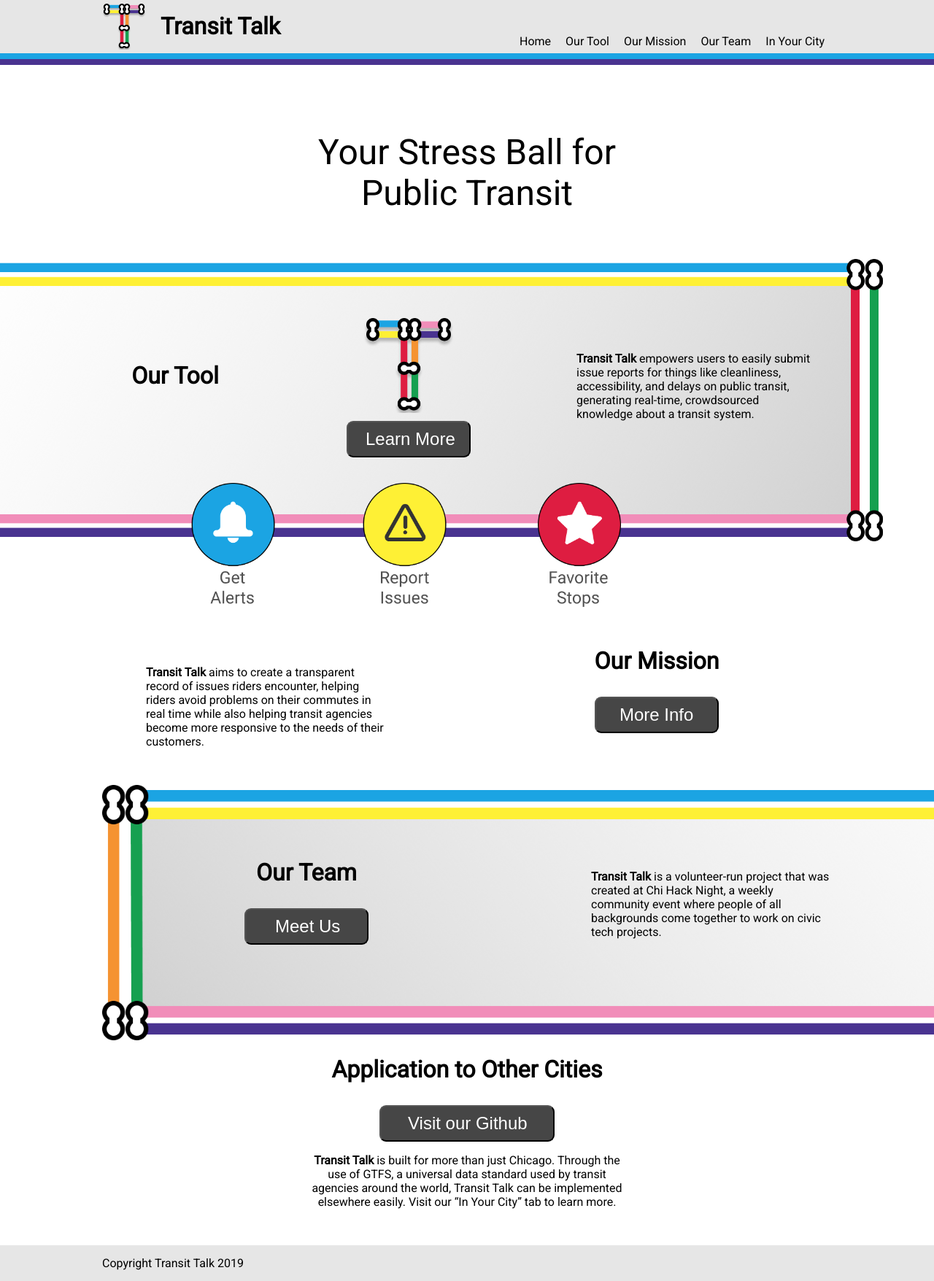
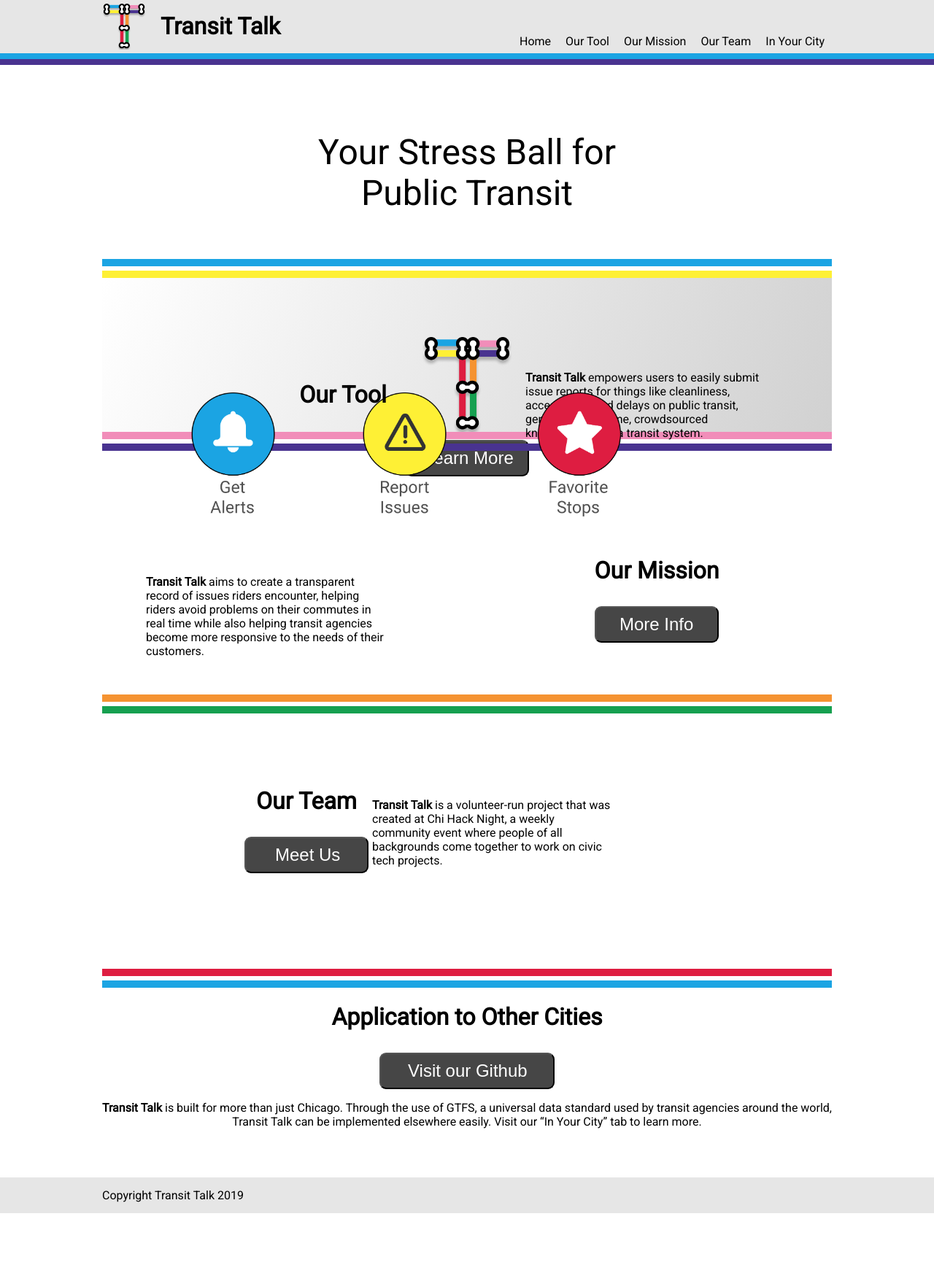
Before and after one commit to TransitTalk/CaravanTransit.github.io, a Jekyll site: the page built from index.html, in a window 1280 px wide. Shown: the whole page at 73% size. Built offline with Jekyll 4.4.1, drawn with Linux system fonts in a browser that asks for light colours; after the commit the page ends 1663 px from its top, so only the background shows below that.

Commit message:
redesigned div borders

```diff
--- a/_sass/main.scss
+++ b/_sass/main.scss
@@ -53,6 +53,8 @@ a.button {
 .hero-banner {
   padding-top: 30px;
   padding-bottom: 30px;
+  margin-bottom: 6px;
+  border-bottom: 10px solid #1BA4E3;
   h1 {
     font-style: normal;
     font-weight: 500;
@@ -72,8 +74,14 @@ a.button {
 .page-content {
     @extend %content-width;
 }
+
 .section-1 {
-  height: 387px;
+  background: linear-gradient(292.39deg, #D1D1D1 0%, rgba(231, 231, 231, 0) 100%);
+  border-top: 10px solid #FEF035;
+  border-bottom: 10px solid #F18DB9;
+  margin-bottom: 6px;
+
+
   .h1-left {
     display: inline-block;
     width: 280px;
@@ -115,25 +123,17 @@ a.button {
     margin: 120px 160px 0px 0px
   }
 }
-.bkgd-1 {
-  background-image: url(/assets/images/mobile-partition-left.png);
-  @media (min-width: 501px) {
-    background-image: url(/assets/images/partition-left.png);
-  }
-  background-size: cover;
-  background-repeat: no-repeat;
-  width: 130%;
-  margin-left: -230px;
-
-}
 
 .three-buttons {
+  border-top: 10px solid #493390;
   .features-img {
     height: 170px;
     margin: -80px 0px 0px 120px;
   }
 }
 .section-2 {
+  border-bottom: 10px solid #F59331;
+  margin-bottom: 6px;
   height: 240px;
   .h1-right {
     display: inline-block;
@@ -164,6 +164,9 @@ a.button {
   }
 }
 .section-3 {
+  border-top: 10px solid #16A050;
+  border-bottom: 10px solid #DE1D41;
+  margin-bottom: 6px;
   height: 350px;
   .h1-left {
     display: inline-block;
@@ -199,20 +202,10 @@ a.button {
   }
 }
 
-.bkgd-2 {
-  background-image: url(/assets/images/mobile-partition-right.png);
-  @media (min-width: 501px) {
-    background-image: url(/assets/images/partition-right.png);
-  }
-  background-size: cover;
-  background-repeat: no-repeat;
-  width: 130%;
-  margin-right: -230px;
-}
 .section-4 {
+  border-top: 10px solid #1BA4E3;
   height: 260px;
   text-align: center;
-  width: 440px;
   margin: auto;
 
   .p-center {
--- a/index.html
+++ b/index.html
@@ -8,14 +8,13 @@ title: Transit Talk
     Public Transit
   </h1>
 </div>
-<div class="section-1 bkgd-1">
+<div class="section-1">
   <div class="h1-left">
     <h1> Our Tool </h1>
   </div>
   <div class="center-btn">
     <div class="img-container">
-      <img src="/assets/images/logo.png" style="margin-bottom: -53px;
-    height: 130px;">
+      <img src="/assets/images/logo.png" style="margin-bottom: -53px; height: 130px;">
     <button onclick='location.href="tool.html"'type="button" class="btn btn-learn">Learn More</button>
     </div>
   </div>
@@ -38,7 +37,7 @@ title: Transit Talk
   </div>
 
 </div>
-<div class="section-3 bkgd-2">
+<div class="section-3">
   <div class="h1-left">
     <h1> Our Team </h1>
     <button onclick='location.href="team.html"'type="button" class="btn btn-team">Meet Us</button>
```
